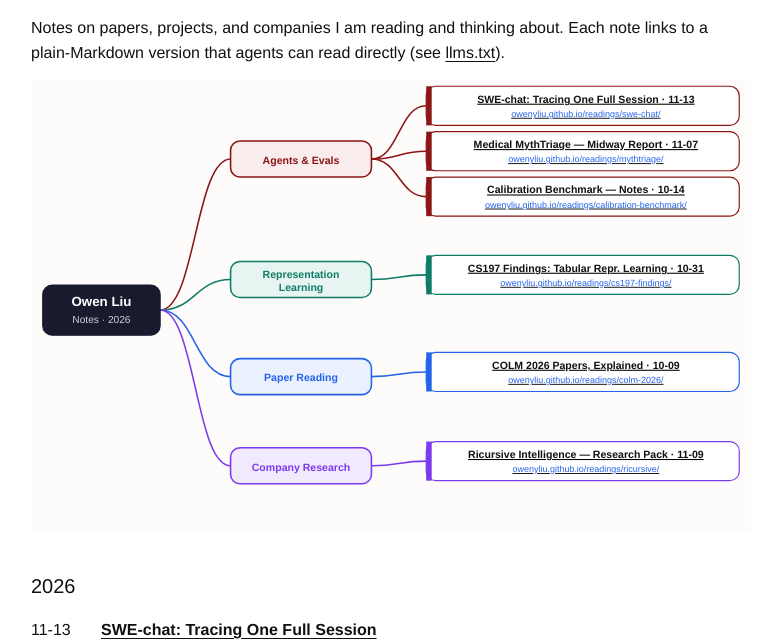
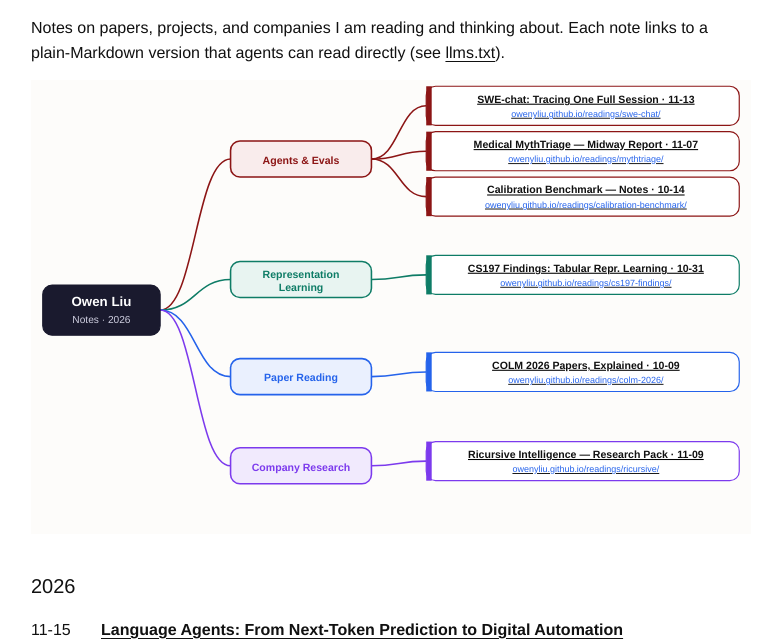
Before and after one commit to owenyliu/owenyliu.github.io, a plain HTML site: page readings/index.html in a window 1280 px wide. Shown: the part 142-785 px from the top of the page, without its empty margins (249-1020 px from the left). Drawn offline with Linux system fonts and the light colour scheme.

Commit message:
Add Language Agents (Shunyu Yao dissertation) reading note

```diff
--- a/readings/index.html
+++ b/readings/index.html
@@ -104,6 +104,7 @@
 </svg>
 <h2>2026</h2>
 <table>
+    <tr><td class="date">11-15</td><td><a href="language-agents/"><b>Language Agents: From Next-Token Prediction to Digital Automation</b></a><br><span class="extra">Reading notes on Shunyu Yao's Princeton PhD dissertation (May 2024, advisor Karthik Narasimhan): WebShop, InterCode, ReAct, Tree of Thoughts, and CoALA — what a language agent is, and why it needs more than a language model.</span></td></tr>
     <tr><td class="date">11-13</td><td><a href="swe-chat/"><b>SWE-chat: Tracing One Full Session</b></a><br><span class="extra">A walk-through of real coding-agent sessions from the SWE-chat dataset — where the agent drifts, and what pushback looks like.</span></td></tr>
     <tr><td class="date">11-07</td><td><a href="mythtriage/"><b>Medical MythTriage: Can a Fast Decision Model Be Trusted to Pre-Screen Medical Claims?</b></a><br><span class="extra">My CS329Z midway report: a fast model settles medical claims only when it is at least 95% precise — on HealthFC it is, on MEDFACT it is not.</span></td></tr>
     <tr><td class="date">11-09</td><td><a href="ricursive/"><b>Ricursive Intelligence: A Research Pack (and a Name Trap)</b></a><br><span class="extra">Notes on Anna Goldie and Azalia Mirhoseini’s AI chip-design company — and why it is not Richard Socher’s Recursive Superintelligence.</span></td></tr>
```
